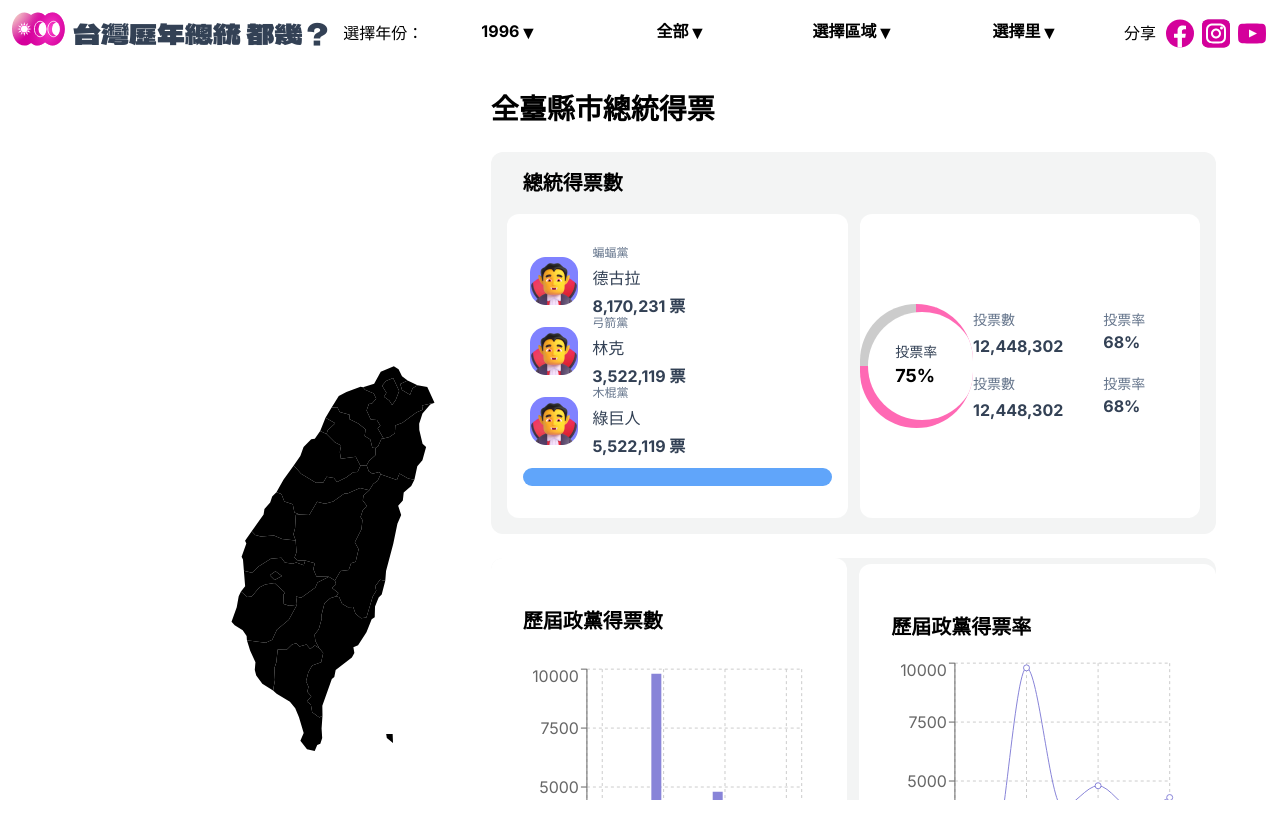
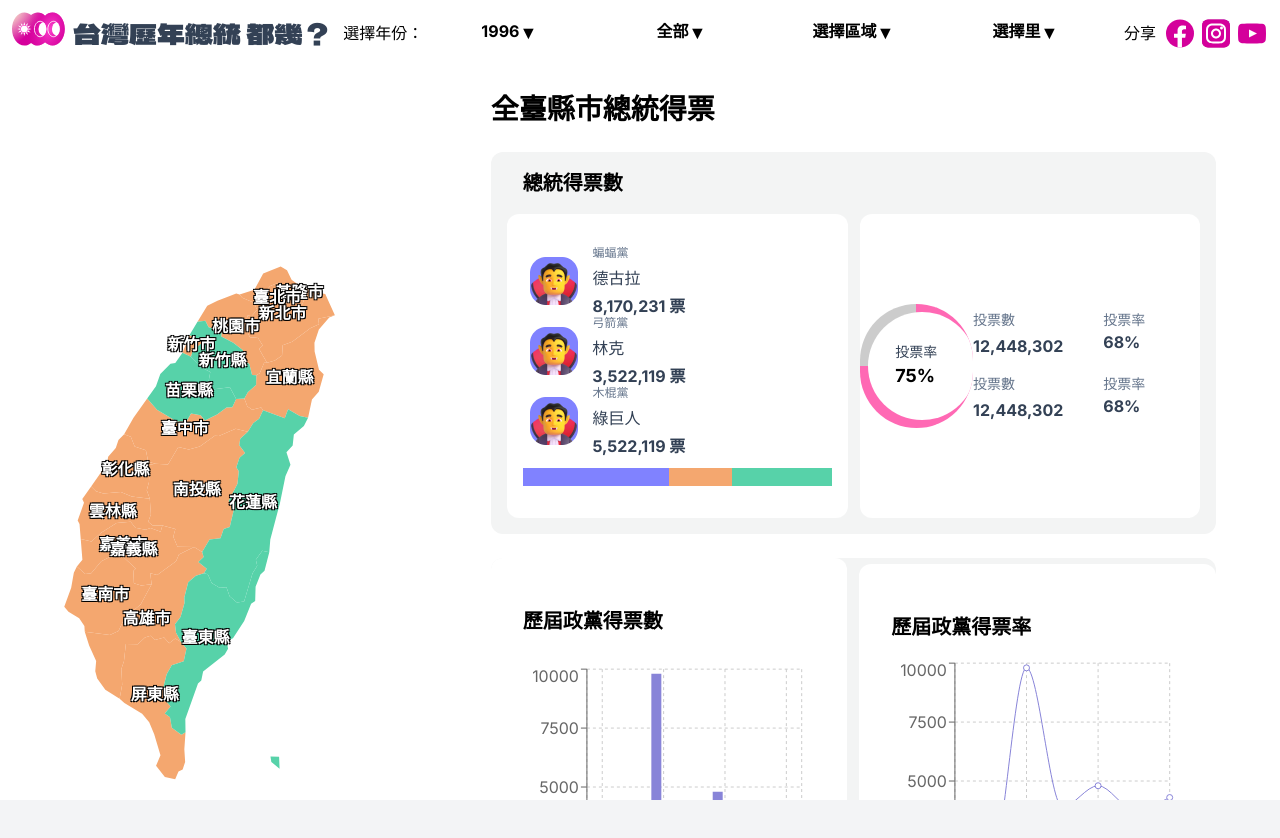
Before and after one commit to minilabmemo/f2e-president-tw, a Next.js app: page /year/1996 in a window 1280 px wide. Shown: the top 838 px of the page. Built offline with nearby package versions, Linux system fonts and the light colour scheme; a web font is replaced by a local one.

Commit message:
Add: map colors

```diff
--- a/app/components/TaiwanMap.tsx
+++ b/app/components/TaiwanMap.tsx
@@ -1,6 +1,7 @@
 
 import React, { useEffect, useRef } from 'react';
 import * as d3 from 'd3';
+import { calcKeyVotingResults, calcVotingResults } from '../utility/city';
 interface GeoJSONProperties {
   COUNTYCODE: string;
   COUNTYNAME: string;
@@ -22,9 +23,9 @@ export default function TaiwanMap() {
 
 
   useEffect(() => {
-
-    const width = 1000;
-    const height = 900;
+    const res = calcKeyVotingResults;
+    const width = 600;
+    const height = 800;
 
     if (!hasFetchedData.current) { // 只有在尚未獲取數據的情況下執行
       console.log("🚀 ~ file: TaiwanMap.tsx:18 ~ useEffect ~ useEffect:", hasFetchedData.current)
@@ -36,8 +37,9 @@ export default function TaiwanMap() {
         .attr('height', height)
         .attr('id', 'svg');
 
+
       const projection = d3.geoMercator()
-        .scale(6000)
+        .scale(8000)
         .center([121, 24])
         .translate([width / 3, height / 2]);
 
@@ -54,23 +56,36 @@ export default function TaiwanMap() {
             .append('path')
             .attr('d', (d: any) => pathGenerator(d.geometry)!)
             .attr('id', (d: any) => 'city' + d.properties.COUNTYCODE)
-            .attr('class', "fill-gray	")
+
+            .attr('class', (d: any) => {
+              const select = res.get(d.properties.COUNTYNAME);
+              const color = `fill-${select?.value.勝出.color || "gray-200"}`;
+              return color
+            })
             .on('click', (event, data) => {
-              console.log(data);
-              document.querySelector('h2')!.textContent = data.properties.COUNTYNAME;
-              document.querySelector('h3')!.textContent = data.properties.COUNTYENG;
+              const keyToFind: string = data.properties.COUNTYNAME; // Ensure keyToFind is of type string
+              const vote = res.get(data.properties.COUNTYNAME);
+              const color = `fill-${vote?.value.勝出.color || "gray-200"}`;
+              console.log(color);
+              console.log(res.get(keyToFind));
+            });
+          svg
+            .selectAll('text')
+            .data(taiwanGeoJSON)
+            .enter()
+            .append('text')
+            .attr('x', (d: any) => pathGenerator.centroid(d.geometry)[0])
+            .attr('y', (d: any) => pathGenerator.centroid(d.geometry)[1])
+            .text((d: any) => d.properties.COUNTYNAME)
+            .attr('text-anchor', 'middle')
+            .attr('alignment-baseline', 'middle')
+            .attr('class', 'text-base font-bold font-inter w-[28px] h-[20px] outlined-text  text-white')
+            .style("fill", "white")
 
-              const activeElement = document.querySelector('.active');
-              if (activeElement) {
-                activeElement.classList.remove('active');
-              }
 
-              const cityElement = document.getElementById('city' + data.properties.COUNTYCODE);
-              if (cityElement) {
-                cityElement.classList.add('active');
-              }
-            });
+
         })
+
         .catch(error => {
           console.error('Error loading GeoJSON data:', error);
         });
@@ -85,11 +100,10 @@ export default function TaiwanMap() {
     <div className="container-map">
       <div className="taiwan-map">
         <div ref={mapRef} id="map"></div>
+        <div className='fill-orange-150 '></div>
+        <div className='fill-green-150'></div>
       </div>
-      <div className="shop-list">
-        <h2></h2>
-        <h3></h3>
-      </div>
+
     </div>
   );
 };
--- a/app/globals.css
+++ b/app/globals.css
@@ -23,3 +23,8 @@ body {
   font-family: "Inter"
 
 }
+
+
+.outlined-text {
+  text-shadow: -1px -1px 0 #000, 1px -1px 0 #000, -1px 1px 0 #000, 1px 1px 0 #000;
+}
--- a/app/utility/city.tsx
+++ b/app/utility/city.tsx
@@ -1,7 +1,7 @@
 const personsName = [
-  { "name": "鋼鐵人", "number": 1, "party": "復仇黨", color: "blue" },
-  { "name": "綠巨人", "number": 2, "party": "怪獸黨", color: "green" },
-  { "name": "蜘蛛人", "number": 3, "party": "昆蟲黨", color: "red" },
+  { "name": "鋼鐵人", "number": 1, "party": "復仇黨", color: "blue-150" },
+  { "name": "綠巨人", "number": 2, "party": "怪獸黨", color: "green-150" },
+  { "name": "蜘蛛人", "number": 3, "party": "昆蟲黨", color: "orange-150" },
 ]
 
 
@@ -47,7 +47,7 @@ interface NewVotingResult extends VotingResult {
   勝出: { number: number, name: string, party: string | undefined, color: string };
 }
 
-export const newVotingResults: NewVotingResult[] = votingResults.map(result => {
+export const calcVotingResults: NewVotingResult[] = votingResults.map(result => {
   const { 各組候選人得票情形 } = result;
 
   const totalVotes = Object.values(各組候選人得票情形).reduce((acc, curr) => acc + curr, 0);
@@ -77,3 +77,41 @@ export const newVotingResults: NewVotingResult[] = votingResults.map(result => {
 
   };
 });
+
+
+interface KeyVotingResult {
+  [k: string]: { value: NewVotingResult } | undefined;
+}
+export const calcKeyVotingResults: Map<string, { value: NewVotingResult }> = new Map(
+  votingResults.map(result => {
+    const { 行政區別, 各組候選人得票情形 } = result;
+
+    const totalVotes = Object.values(各組候選人得票情形).reduce((acc, curr) => acc + curr, 0);
+    const 投票率統計 = Object.fromEntries(
+      Object.entries(各組候選人得票情形).map(([key, votes]) => [
+        key,
+        {
+          percentage: ((votes / totalVotes) * 100).toFixed(2) + '%',
+          party: personsName.find(person => person.number === Number(key))?.party
+        }
+      ])
+    );
+
+    const 勝出Key = Object.keys(各組候選人得票情形).reduce((a, b) =>
+      各組候選人得票情形[a as string] > 各組候選人得票情形[b as string] ? a : b
+    );
+
+    const newVotingResult: NewVotingResult = {
+      ...result,
+      投票率統計,
+      勝出: {
+        number: Number(勝出Key),
+        name: personsName.find(person => person.number === Number(勝出Key))?.name ?? '',
+        party: personsName.find(person => person.number === Number(勝出Key))?.party ?? '',
+        color: personsName.find(person => person.number === Number(勝出Key))?.color ?? ''
+      },
+    };
+
+    return [行政區別, { value: newVotingResult }];
+  })
+);
--- a/app/utility/total.tsx
+++ b/app/utility/total.tsx
@@ -8,6 +8,8 @@ export type TotalItem = {
   name: string;
   number: string;
   imageNode: React.ReactNode;
+  percentage?: string;
+  color?: string;
 };
 export const getResultByYear = (year: number): TotalItem[] | null => {
   switch (year) {
@@ -24,26 +26,24 @@ export const result_2020: TotalItem[] = [
     party: '蝙蝠黨',
     name: '德古拉',
     number: '8,170,231',
-    imageNode: <Image src={role} alt="role" />
+    imageNode: <Image src={role} alt="role" />,
+    color: "blue-150"
   },
   {
     party: '弓箭黨',
     name: '林克',
     number: '3,522,119',
-    imageNode: <Image src={role} alt="role" />
+    imageNode: <Image src={role} alt="role" />,
+    color: "orange-150"
   },
   {
     party: '木棍黨',
     name: '綠巨人',
     number: '5,522,119',
-    imageNode: <Image src={role} alt="role" />
-  },
-  {
-    party: '木棍黨',
-    name: '綠巨人',
-    number: '5,522,119',
-    imageNode: <Image src={role} alt="role" />
-  },
+    imageNode: <Image src={role} alt="role" />,
+    color: "green-150"
+  }
+
 
 ];
 export const result_2016: TotalItem[] = [
--- a/app/year/[year]/page.tsx
+++ b/app/year/[year]/page.tsx
@@ -14,11 +14,18 @@ import React from 'react'
 import { getResultByYear, result_2020 } from '@/app/utility/total';
 import Chart from '@/app/components/Chart';
 import ChartLine from '@/app/components/ChartLine';
-import { newVotingResults } from '@/app/utility/city';
+import { calcVotingResults } from '@/app/utility/city';
 
 export const PersonsResult = () => {
   const items = getResultByYear(2020) || [];
+  const totalVotes = items.reduce((acc, item) => acc + parseInt(item.number.replace(/,/g, ''), 10), 0);
+  items.forEach(item => {
+    const votes = parseInt(item.number.replace(/,/g, ''), 10);
+    const percentage = ((votes / totalVotes) * 100).toFixed(2) + '%';
+    item.percentage = percentage;
+  });
   return (
+    <>
       <div className=" flex flex-wrap justify-between items-center">
 
         {items
@@ -35,6 +42,22 @@ export const PersonsResult = () => {
 
           ))}
       </div>
+      <div className="bar rounded-[50px] h-[18px] w-full flex">
+        {items
+          .slice(0, 3)
+          .map((item, index) => {
+            const color = "bg-" + item.color;
+            return (
+              <div key={index} className={` h-full ${color}`} style={{ width: item.percentage }}></div>
+            )
+          }
+          )}
+        {/* FIXME 因為 postcss 只會把需要的 class 產生出來 動態的會抓不到 class 樣式 因為寬度要用 style 放入 而顏色可以事先放置 待確認更好的做法 */}
+        <div className=" bg-blue-150" ></div>
+        <div className="  bg-orange-150"></div>
+        <div className=" bg-green-150"></div>
+      </div>
+    </>
   )
 }
 
@@ -47,14 +70,10 @@ interface TableRow {
   voterTurnout: number;
 }
 
-const tableData: TableRow[] = [
-  { city: '台北', voteRate: 60, highestVote: '候選人 A', voteCount: 40000, voterTurnout: 70 },
-  { city: '新北', voteRate: 55, highestVote: '候選人 B', voteCount: 35000, voterTurnout: 68 },
-  // 添加更多行...
-];
+
 const Table: React.FC = () => {
-  const res = newVotingResults;
-  console.log("🚀 ~ file: page.tsx:88 ~ Page ~ res:", res)
+  const res = calcVotingResults;
+
   return (
     <div className="container mx-auto mt-8">
       <table className="min-w-full border border-gray-300">
@@ -72,7 +91,7 @@ const Table: React.FC = () => {
             <tr key={index} className="hover:bg-gray-100">
               <td className="border p-2">{row.行政區別}</td>
               <td className="border p-2">
-                {row.投票率統計[1].percentage}%/ {row.投票率統計[2].percentage}%/ {row.投票率統計[3].percentage}%</td>
+                {row.投票率統計 [1].percentage}%/ {row.投票率統計 [2].percentage}%/ {row.投票率統計 [3].percentage}%</td>
               <td className="border p-2">{row.勝出.name}</td>
               <td className="border p-2">{row.總計}</td>
               <td className="border p-2">{row.投票率}%</td>
@@ -160,7 +179,7 @@ export default function Page({ params }: { params: { year: string } }) {
       </header>
 
       <div className="w-full  flex h-[calc(100vh-66px)]">
-        <div className="w-1/3  ">
+        <div className="w-1/3 ">
           <TaiwanMap></TaiwanMap>
         </div>
 
@@ -172,7 +191,7 @@ export default function Page({ params }: { params: { year: string } }) {
               <div className="flex gap-3 ">
                 <div className="flex rounded-xl bg-white w-1/2 flex-col gap-3 items-center px-4 py-8">
                   <PersonsResult />
-                  <div className="bar rounded-[50px] bg-blue-400 h-[18px] w-full"></div>
+
                 </div>
                 <div className="flex rounded-xl bg-white w-1/2 flex-wrap">
                   <div className="circle-chart flex justify-center h-full w-1/3 items-center">
--- a/app/year/layout.tsx
+++ b/app/year/layout.tsx
@@ -1,12 +1,3 @@
-import type { Metadata } from 'next'
-import { Inter } from 'next/font/google'
-
-const inter = Inter({ subsets: ['latin'] })
-
-export const metadata: Metadata = {
-  title: 'F2E 台灣總統大選',
-  description: '台灣總統大選開票與歷年統計票數',
-}
 
 export default function RootLayout({
   children,
@@ -14,8 +5,8 @@ export default function RootLayout({
   children: React.ReactNode
 }) {
   return (
-    <html lang="en">
-      <body className="h-[100vh]">{children}</body>
-    </html>
+    <>
+      <div className="h-[100vh] bg-white">{children}</div>
+    </>
   )
 }
--- a/tailwind.config.ts
+++ b/tailwind.config.ts
@@ -13,6 +13,7 @@ const config: Config = {
       },
       fontFamily: {
         ms: ["Mantou Sans", "system-ui", "Segoe UI"],
+        inter: ["Inter", "system-ui", "Segoe UI"],
 
       },
       colors: {
@@ -22,10 +23,20 @@ const config: Config = {
 
         'primary': '#334155',
         'secondary': "#64748B",
+        blue: {
+          150: "#8082FF",
+        },
+        orange: {
+          150: "#F4A76F",
+        },
+        green: {
+          150: "#57D2A9",
+        },
         pink: {
           150: "#D4009B",
 
         },
+
         gray: {
           50: "#F3F4F4",
           150: "#E9ECEF",
```
Lines whose indentation alone changed are shown as unchanged.
